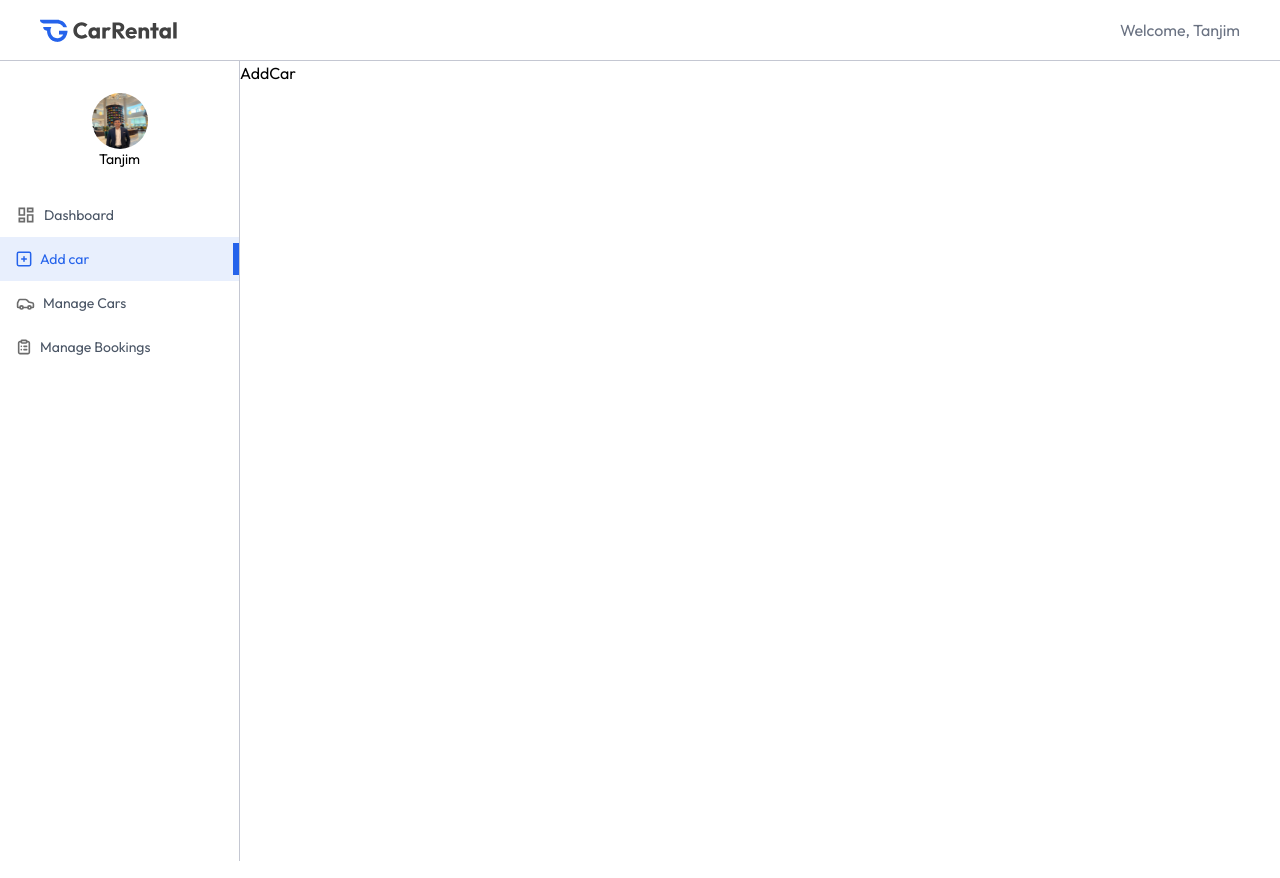
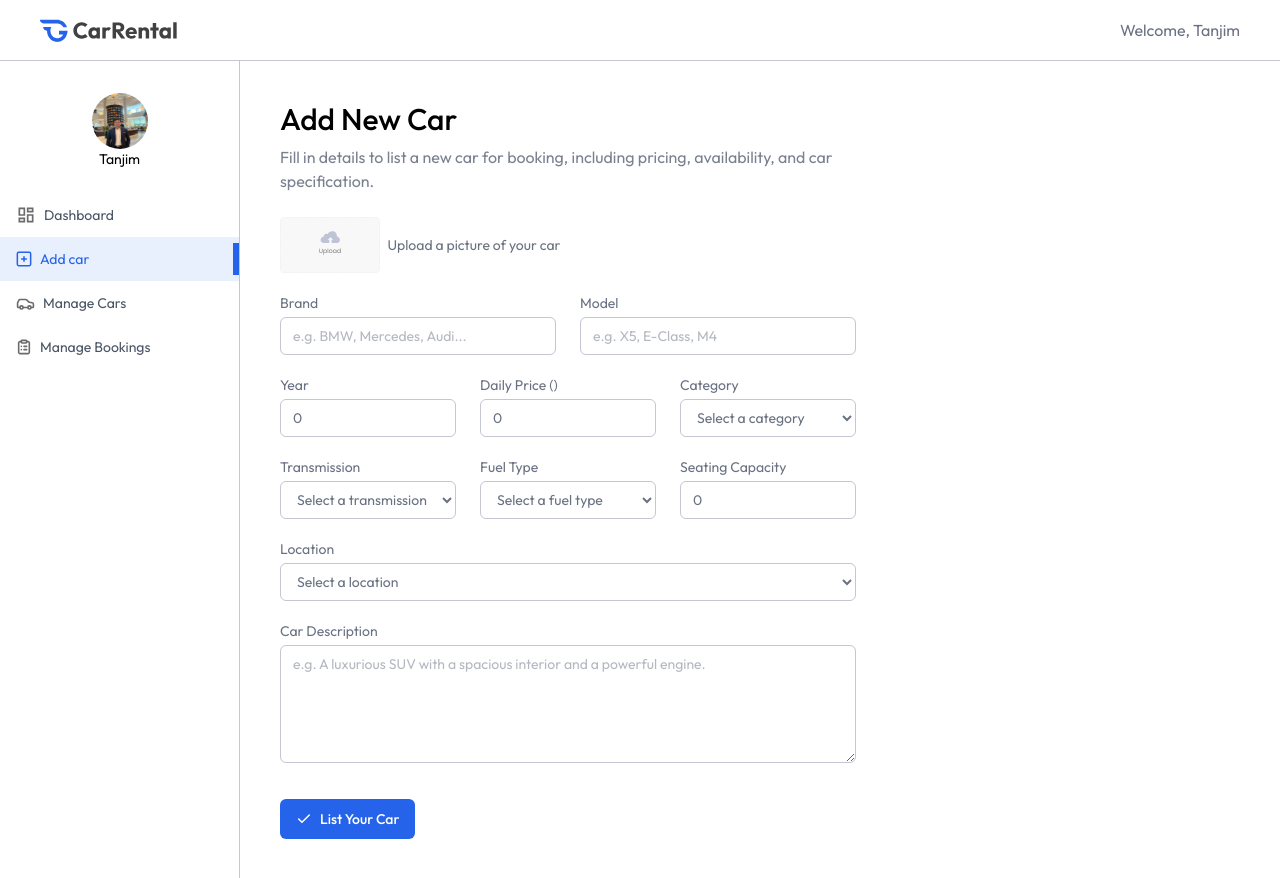
Before and after one commit to tanjimahmmed/car-rental-full-stack, a React (Vite) app in the folder client/: page /owner/add-car in a window 1280 px wide. Built offline with nearby package versions, Linux system fonts and the light colour scheme.

Commit message:
add AddCar dashboard page data

```diff
--- a/client/src/pages/owner/AddCar.jsx
+++ b/client/src/pages/owner/AddCar.jsx
@@ -1,8 +1,128 @@
-import React from 'react'
+import React, { useState } from 'react'
+import Title from '../../components/owner/Title'
+import { assets } from '../../assets/assets'
 
 const AddCar = () => {
+  const currency = import.meta.env.VITE_CURRENCY
+  const [image, setImage] = useState(null)
+  const [car, setCar] = useState({
+    brand: '',
+    model: '',
+    year: 0,
+    pricePerDay: 0,
+    category: '',
+    transmission: '',
+    fuel_type: '',
+    seating_capacity: 0,
+    location: '',
+    description: ''
+  });
+
+  const onSubmitHandler = async (e) => {
+    e.preventDefault()
+  }
+
   return (
-    <div>AddCar</div>
+    <div className='px-4 py-10 md:px-10 flex-1'>
+      <Title title='Add New Car'subTitle="Fill in details to list a new car for booking, including pricing, availability, and car specification."/>
+
+      <form onSubmit={onSubmitHandler} className='flex flex-col gap-5 text-gray-500 text-sm mt-6 max-w-xl'>
+        {/* car image */}
+        <div className='flex items-center gap-2 w-full'>
+          <label htmlFor="car-image">
+            <img src={image ? URL.createObjectURL(image) : assets.upload_icon} alt="" className='h-14 rounded cursor-pointer'/>
+            <input type="file" id='car-image' accept='image/*' hidden onChange={e=>setImage(e.target.files[0])}/>
+          </label>
+          <p className='text-sm text-gray-500'>Upload a picture of your car</p>
+        </div>
+
+        {/* Car Brand & Model */}
+        <div className='grid grid-cols-1 md:grid-cols-2 gap-6'>
+          <div className='flex flex-col w-full'>
+            <label htmlFor="">Brand</label>
+            <input type="text" placeholder='e.g. BMW, Mercedes, Audi...' required className='px-3 py-2 mt-1 border border-borderColor rounded-md outline-none' value={car.brand} onChange={e=>setCar({...car, brand: e.target.value})}/>
+          </div>
+          <div className='flex flex-col w-full'>
+            <label htmlFor="">Model</label>
+            <input type="text" placeholder='e.g. X5, E-Class, M4' required className='px-3 py-2 mt-1 border border-borderColor rounded-md outline-none' value={car.model} onChange={e=>setCar({...car, model: e.target.value})}/>
+          </div>
+        </div>
+
+        {/* Car Year, price, category */}
+        <div className='grid grid-cols-1 sm:grid-cols-2 md:grid-cols-3 gap-6'>
+          <div className='flex flex-col w-full'>
+            <label htmlFor="">Year</label>
+            <input type="number" placeholder='2025' required className='px-3 py-2 mt-1 border border-borderColor rounded-md outline-none' value={car.year} onChange={e=>setCar({...car, year: e.target.value})}/>
+          </div>
+          <div className='flex flex-col w-full'>
+            <label htmlFor="">Daily Price ({currency})</label>
+            <input type="number" placeholder='100' required className='px-3 py-2 mt-1 border border-borderColor rounded-md outline-none' value={car.pricePerDay} onChange={e=>setCar({...car, pricePerDay: e.target.value})}/>
+          </div>
+          <div className='flex flex-col w-full'>
+            <label htmlFor="">Category</label>
+            <select onChange={e => setCar({...car, category: e.target.value})} value={car.category} className='px-3 py-2 mt-1 border border-borderColor rounded-md outline-none'>
+              <option value="">Select a category</option>
+              <option value="Sedan">Sedan</option>
+              <option value="SUV">SUV</option>
+              <option value="Van">Van</option>
+            </select>
+          </div>
+        </div>
+
+         {/* Car transmission, fuel type, seating capacity */}
+         <div className="grid grid-cols-1 sm:grid-cols-2 md:grid-cols-3 gap-6">
+          <div className='flex flex-col w-full'>
+            <label htmlFor="">Transmission</label>
+            <select onChange={e => setCar({...car, transmission: e.target.value})} value={car.transmission} className='px-3 py-2 mt-1 border border-borderColor rounded-md outline-none'>
+              <option value="">Select a transmission</option>
+              <option value="Automatic">Automatic</option>
+              <option value="Manual">Manual</option>
+              <option value="Semi-Automatic">Semi-Automatic</option>
+            </select>
+          </div>
+          <div className='flex flex-col w-full'>
+            <label htmlFor="">Fuel Type</label>
+            <select onChange={e => setCar({...car, fuel_type: e.target.value})} value={car.fuel_type} className='px-3 py-2 mt-1 border border-borderColor rounded-md outline-none'>
+              <option value="">Select a fuel type</option>
+              <option value="Gas">Gas</option>
+              <option value="Diesel">Diesel</option>
+              <option value="Petrol">Petrol</option>
+              <option value="Electric">Electric</option>
+              <option value="Hybrid">Hybrid</option>
+            </select>
+          </div>
+          <div className='flex flex-col w-full'>
+            <label htmlFor="">Seating Capacity</label>
+            <input type="number" placeholder='4' required className='px-3 py-2 mt-1 border border-borderColor rounded-md outline-none' value={car.seating_capacity} onChange={e=>setCar({...car, seating_capacity: e.target.value})}/>
+          </div>
+         </div>
+
+         {/* Car Location */}
+         <div className="flex flex-col w-full">
+          <label htmlFor="">Location</label>
+            <select onChange={e => setCar({...car, location: e.target.value})} value={car.location} className='px-3 py-2 mt-1 border border-borderColor rounded-md outline-none'>
+              <option value="">Select a location</option>
+              <option value="New York">New York</option>
+              <option value="Los Angeles">Los Angeles</option>
+              <option value="Huston">Huston</option>
+              <option value="Chicago">Chicago</option>
+            </select>
+         </div>
+
+         {/* Car Desc */}
+         <div className='flex flex-col w-full'>
+            <label htmlFor="">Car Description</label>
+            <textarea rows={5} placeholder='e.g. A luxurious SUV with a spacious interior and a powerful engine.' required
+            className='px-3 py-2 mt-1 border border-borderColor rounded-md outline-none'
+            value={car.description} onChange={e=>setCar({...car, description: e.target.value})}>
+            </textarea>
+          </div>
+          <button className='flex items-center gap-2 px-4 py-2.5 mt-4 bg-primary text-white rounded-md font-medium w-max cursor-pointer'>
+            <img src={assets.tick_icon} alt="" />
+            List Your Car
+          </button>
+      </form>
+    </div>
   )
 }
 
```
